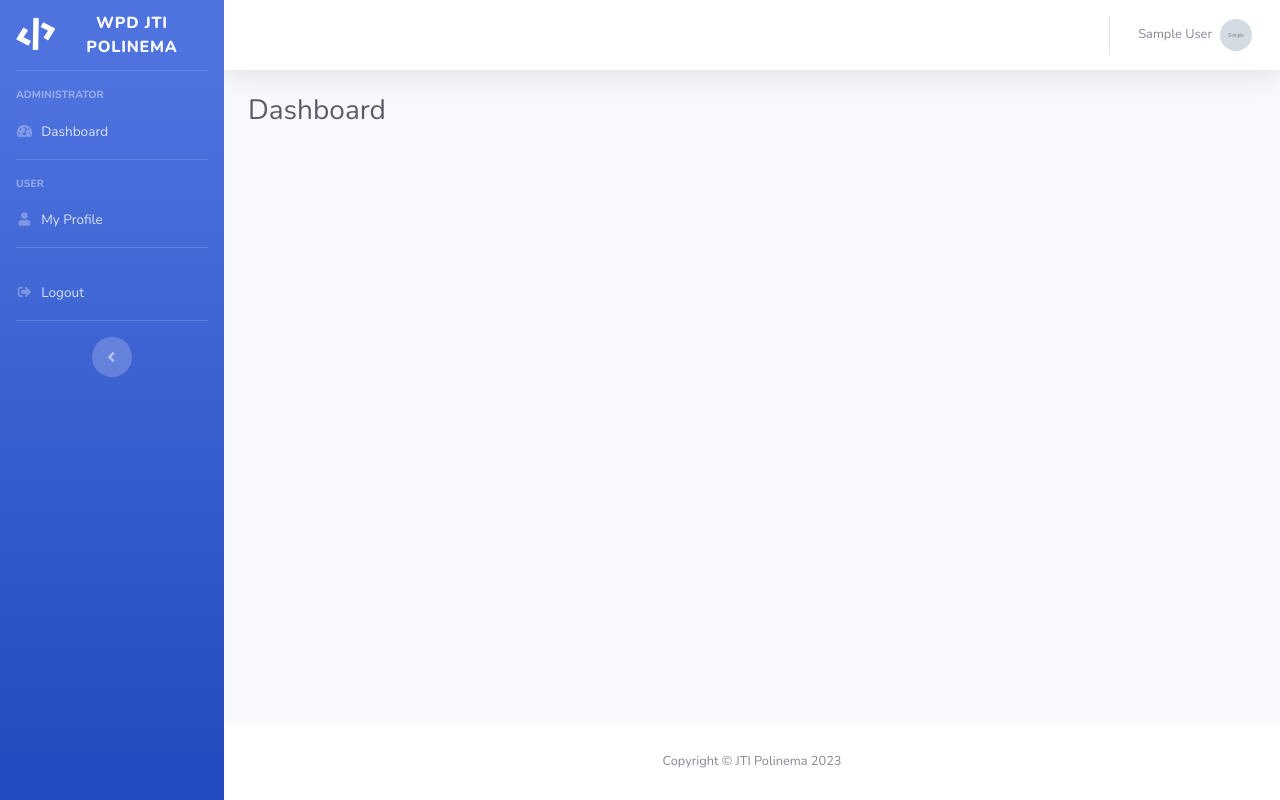
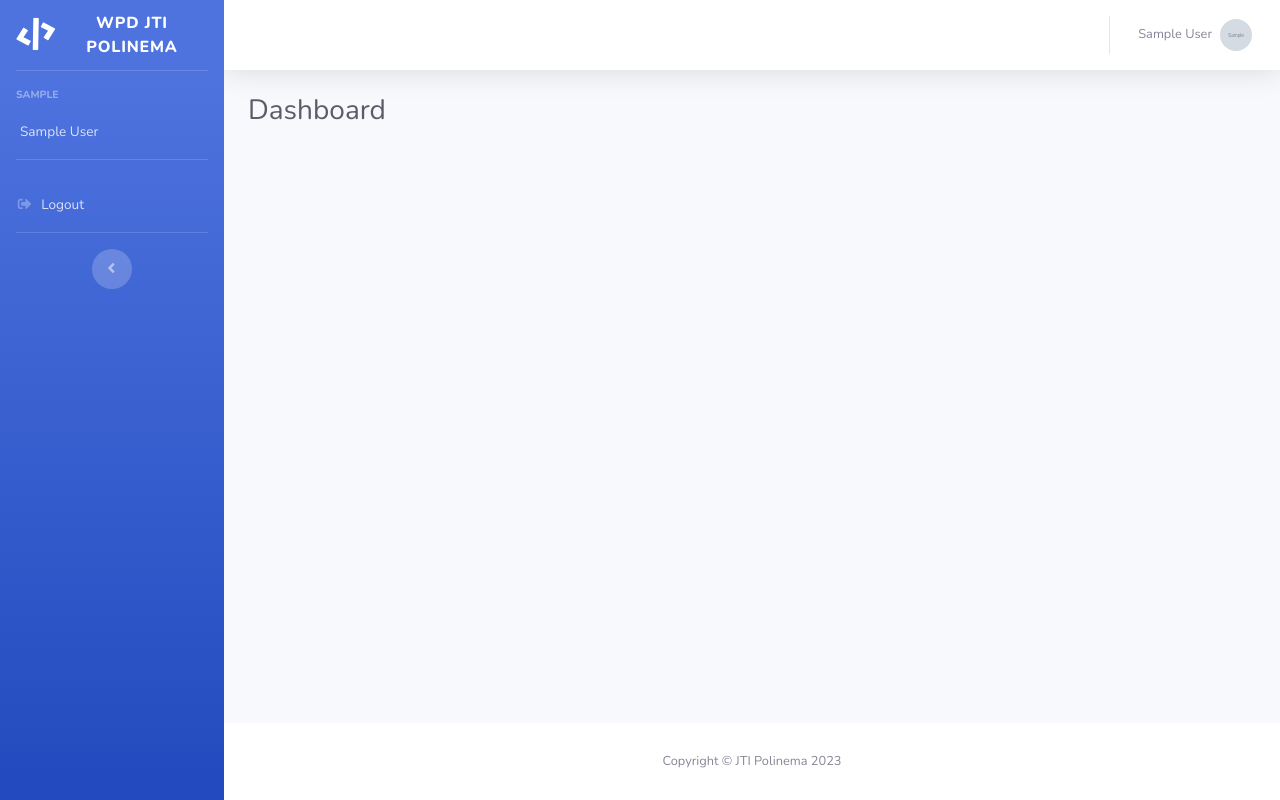
Before and after one commit to nazariosafariesqi/WebPencarianDosen_CI4, a CodeIgniter app: page /WebPencarianDosen_CI4/index.php/admin/index in a window 1280 px wide. Run offline with CodeIgniter, Linux system fonts and the light colour scheme; the visitor is signed in with stand-in values (Sample User, id 1); tables that the repository leaves empty or names only in its code hold one stand-in row (values such as "Sample post"); grey boxes marked "Sample" are stand-in pictures.

Commit message:
Sidebar Menu Management

```diff
--- a/application/views/templates/sidebar.php
+++ b/application/views/templates/sidebar.php
@@ -12,35 +12,47 @@
     <!-- Divider -->
     <hr class="sidebar-divider ">
 
-    <!-- Heading -->
-    <div class="sidebar-heading">
-        Administrator
-    </div>
+    <!-- Query Menu -->
+    <?php
+    $role_id = $this->session->userdata('role_id');
+    $queryMenu = "  SELECT `user_menu`.`id`, `menu`
+                            FROM `user_menu` JOIN `user_access_menu`
+                            ON `user_menu`.`id` = `user_access_menu`.`menu_id`
+                            WHERE `user_access_menu`.`role_id` = $role_id
+                        ORDER BY `user_access_menu`.`menu_id` ASC
+                    ";
+    $menu = $this->db->query($queryMenu)->result_array();
+    ?>
 
-    <!-- Nav Item - Dashboard -->
-    <li class="nav-item">
-        <a class="nav-link" href="index.html">
-            <i class="fas fa-fw fa-tachometer-alt"></i>
-            <span>Dashboard</span></a>
-    </li>
 
-    <!-- Divider -->
-    <hr class="sidebar-divider">
+    <!-- Looping Menu -->
+    <?php foreach ($menu as $m) : ?>
+        <div class="sidebar-heading">
+            <?= $m['menu']; ?>
+        </div>
 
-    <!-- Heading -->
-    <div class="sidebar-heading">
-        User
-    </div>
+        <!-- Sub Menu -->
+        <?php
+        $menuId = $m['id'];
+        $querySubMenu = "  SELECT *
+                            FROM `user_sub_menu` JOIN `user_menu`
+                            ON `user_sub_menu`.`menu_id` = `user_menu`.`id`
+                            WHERE `user_sub_menu`.`menu_id` = $menuId
+                            AND `user_sub_menu`.`is_active` = 1
+                    ";
+        $subMenu = $this->db->query($querySubMenu)->result_array();
+        ?>
 
-    <!-- Nav Item - Charts -->
-    <li class="nav-item">
-        <a class="nav-link" href="charts.html">
-            <i class="fas fa-fw fa-user" "></i>
-            <span>My Profile</span></a>
-    </li>
-
-    <!-- Divider -->
-    <hr class=" sidebar-divider">
+        <?php foreach ($subMenu as $sm) : ?>
+            <!-- Nav Item - Dashboard -->
+            <li class="nav-item">
+                <a class="nav-link" href="<?= base_url($sm['url']); ?>">
+                    <i class="<?= $sm['icon']; ?>"></i>
+                    <span><?= $sm['title']; ?></span></a>
+            </li>
+        <?php endforeach; ?>
+        <hr class="sidebar-divider">
+    <?php endforeach; ?>
 
     <li class="nav-item">
         <a class="nav-link" href="<?= base_url('auth/logout'); ?>">
--- a/application/views/user/index.php
+++ b/application/views/user/index.php
@@ -18,9 +18,5 @@
             </div>
         </div>
     </div>
-
 </div>
-<!-- /.container-fluid -->
-
 </div>
-<!-- End of Main Content -->
```
